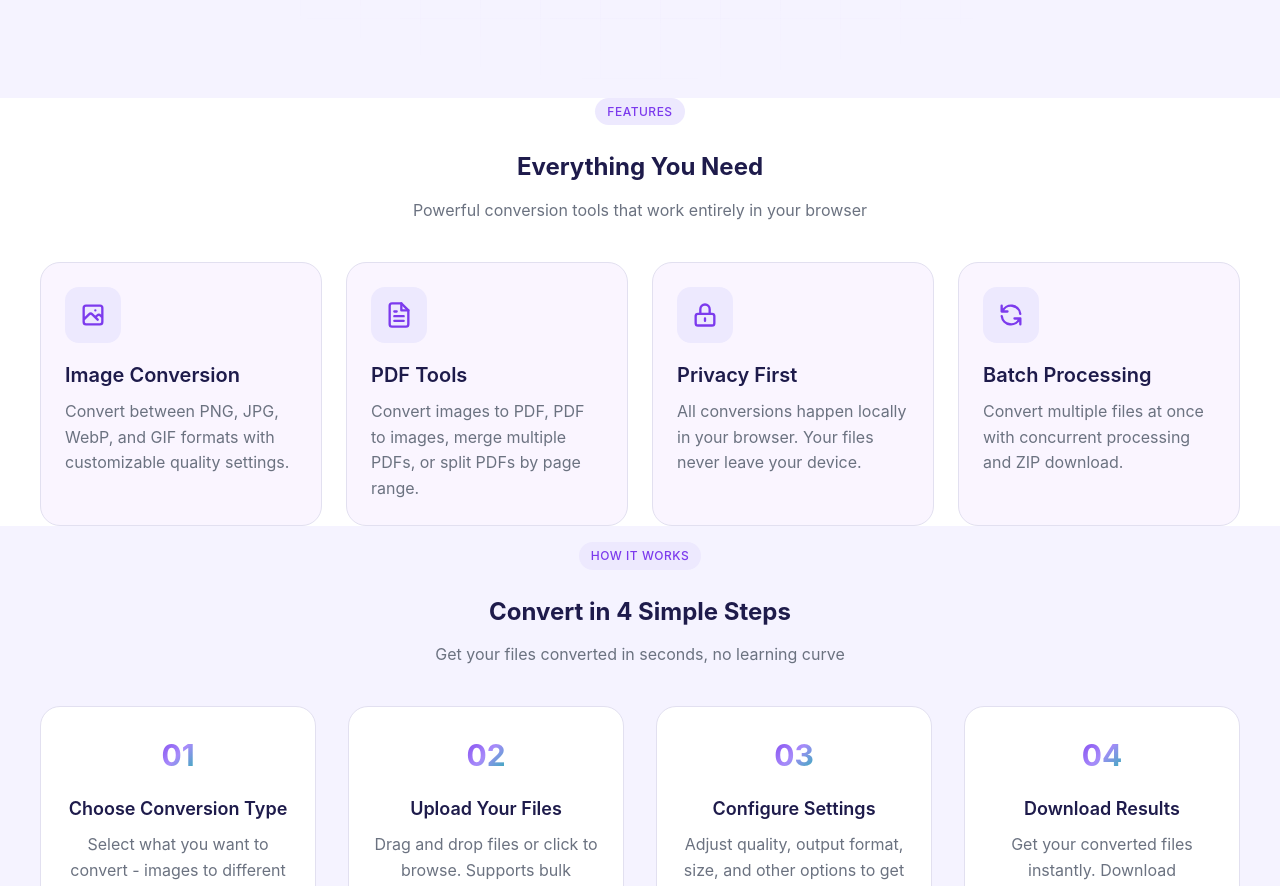
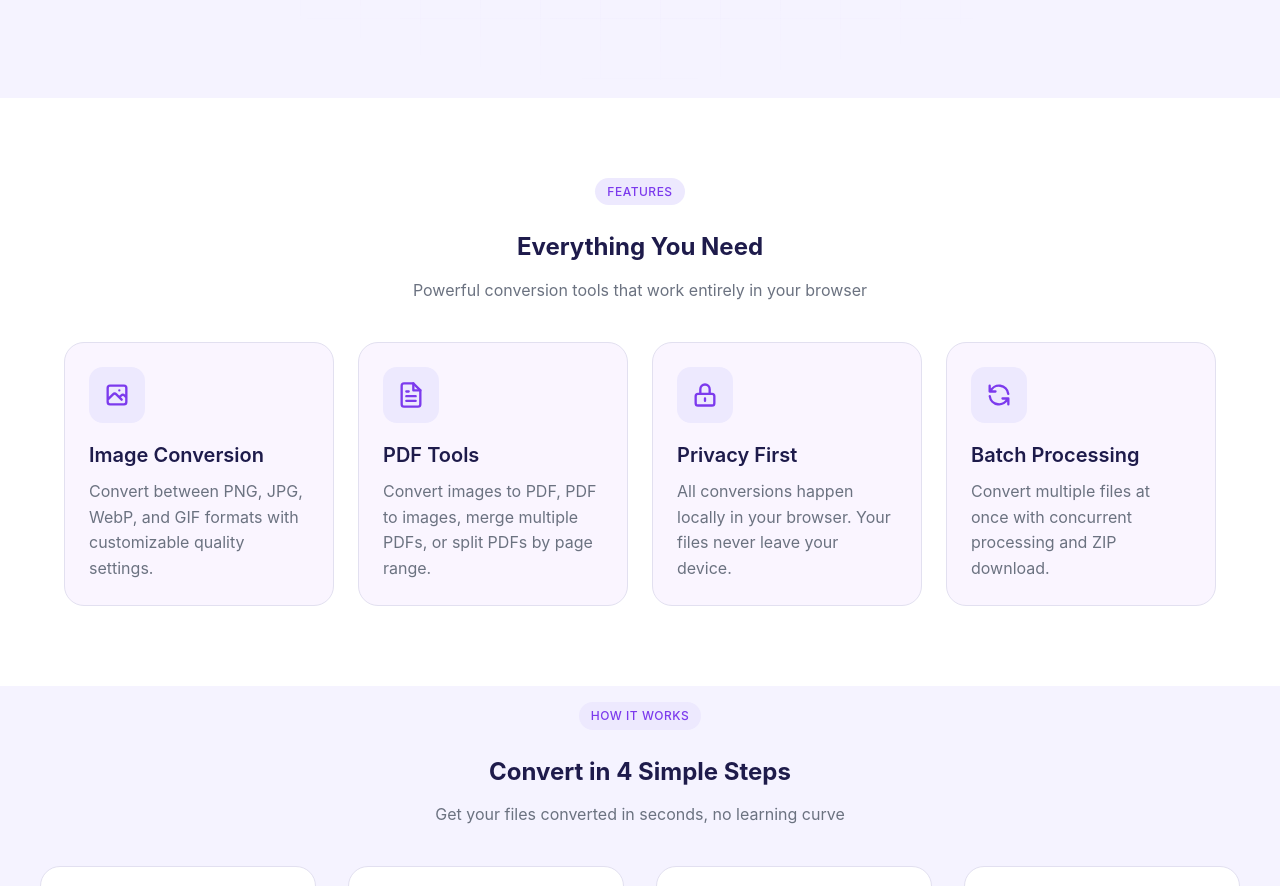
Before and after one commit to ImmaculateEben/iConvert, a Next.js app: page / in a window 1280 px wide. Shown: the part 702-1588 px from the top of the page. Built offline with nearby package versions, Linux system fonts and the light colour scheme.

Commit message:
Fix desktop padding for How It Works section - increased to 5rem vertical, 4rem horizontal

```diff
--- a/app/page.module.css
+++ b/app/page.module.css
@@ -928,11 +928,11 @@
   margin-bottom: var(--space-4);
 }
 
-/* Desktop padding for Features */
+/* Desktop padding for Features and How It Works */
 @media (min-width: 1024px) {
   .features,
   .howItWorks {
-    padding: var(--space-24) var(--space-12);
+    padding: 5rem 4rem;
   }
 }
 
```
Also changed, not shown: 4 other files (tests, documents, lock files or other folders).
